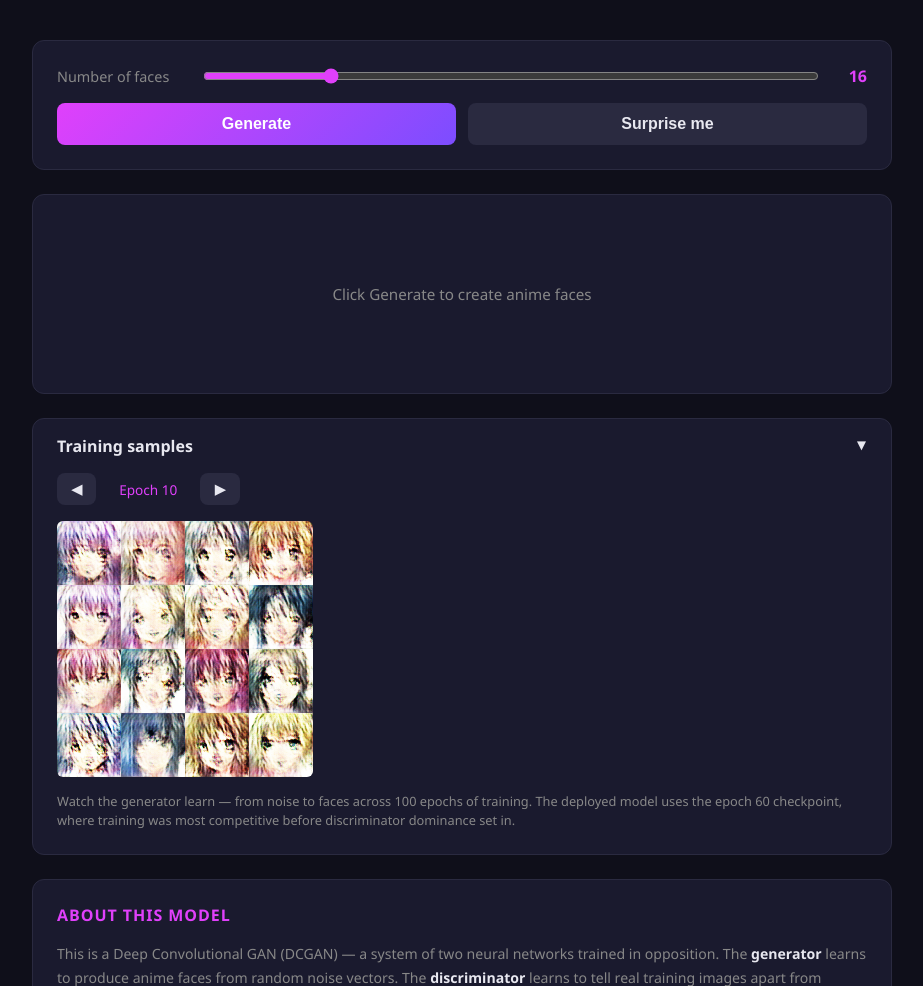
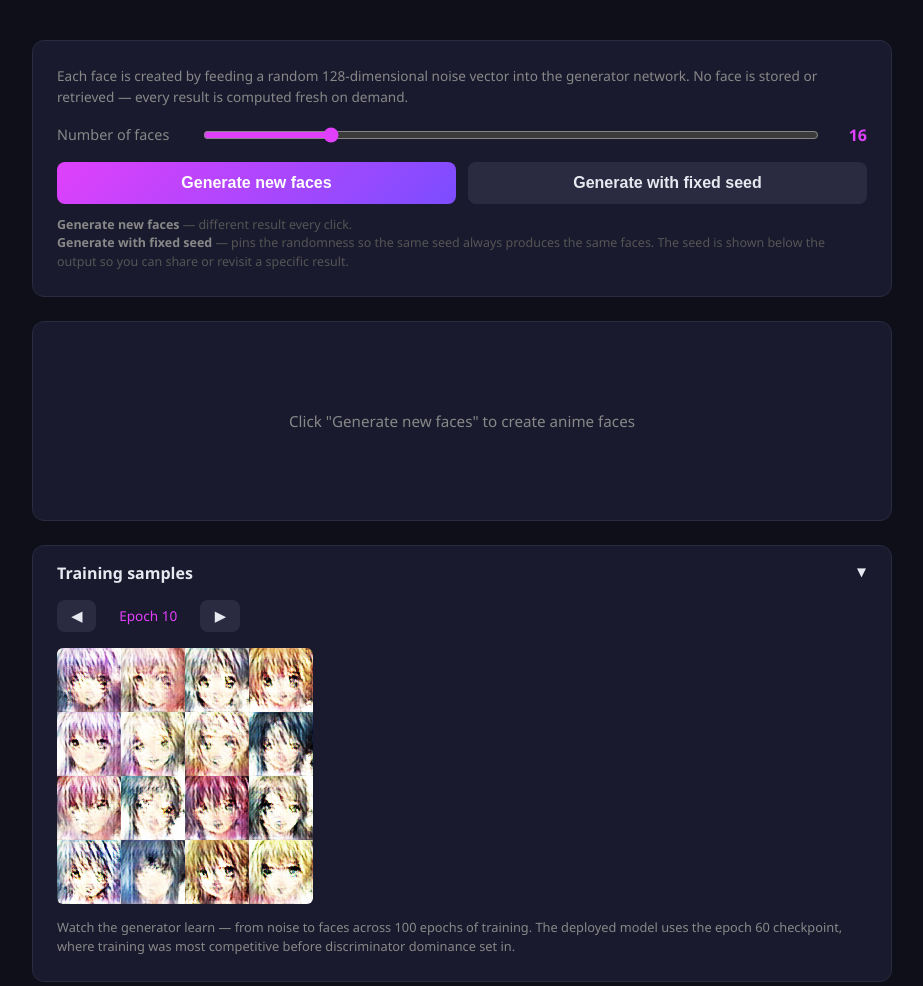
Before and after one commit to xavier-oc-programming/anime-face-gan, a FastAPI app: page / in a window 1280 px wide. Shown: the part 150-1136 px from the top of the page, without its empty margins (178-1101 px from the left). Run offline with FastAPI, Linux system fonts and the light colour scheme.

Commit message:
Clarify generate buttons and add description above controls

```diff
--- a/templates/index.html
+++ b/templates/index.html
@@ -253,20 +253,28 @@
 
   <!-- Controls -->
   <div class="controls">
+    <p style="font-size:.85rem;color:var(--text-muted);margin-bottom:1rem;line-height:1.55;">
+      Each face is created by feeding a random 128-dimensional noise vector into the generator network.
+      No face is stored or retrieved — every result is computed fresh on demand.
+    </p>
     <div class="slider-row">
       <label for="n-slider">Number of faces</label>
       <input id="n-slider" type="range" min="4" max="64" step="4" value="16" />
       <span id="n-display">16</span>
     </div>
     <div class="btn-row">
-      <button class="btn-primary" id="btn-generate">Generate</button>
-      <button class="btn-secondary" id="btn-surprise">Surprise me</button>
+      <button class="btn-primary" id="btn-generate" title="Generate faces using a new random seed each time">Generate new faces</button>
+      <button class="btn-secondary" id="btn-surprise" title="Generate with a fixed random seed — the seed number is shown below so you can share or reproduce this exact result">Generate with fixed seed</button>
     </div>
+    <p style="font-size:.78rem;color:#555;margin-top:.75rem;line-height:1.5;">
+      <strong style="color:var(--text-muted)">Generate new faces</strong> — different result every click.<br>
+      <strong style="color:var(--text-muted)">Generate with fixed seed</strong> — pins the randomness so the same seed always produces the same faces. The seed is shown below the output so you can share or revisit a specific result.
+    </p>
   </div>
 
   <!-- Output -->
   <div class="output-area" id="output-area">
-    <p class="placeholder">Click Generate to create anime faces</p>
+    <p class="placeholder">Click "Generate new faces" to create anime faces</p>
   </div>
   <div id="stats" style="display:none; text-align:center;"></div>
   <div id="seed-display" style="text-align:center;"></div>
```
